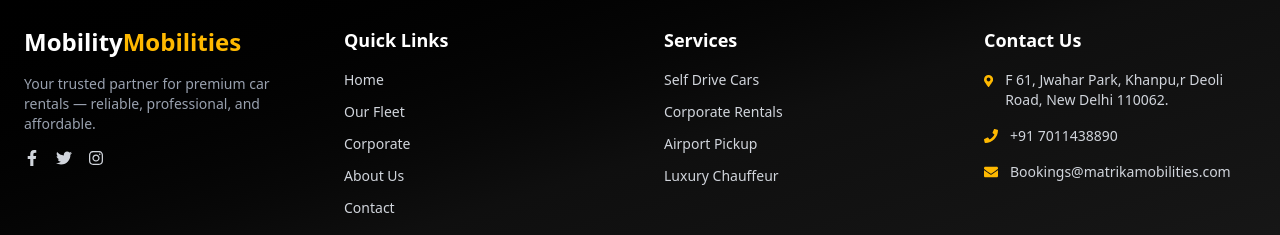
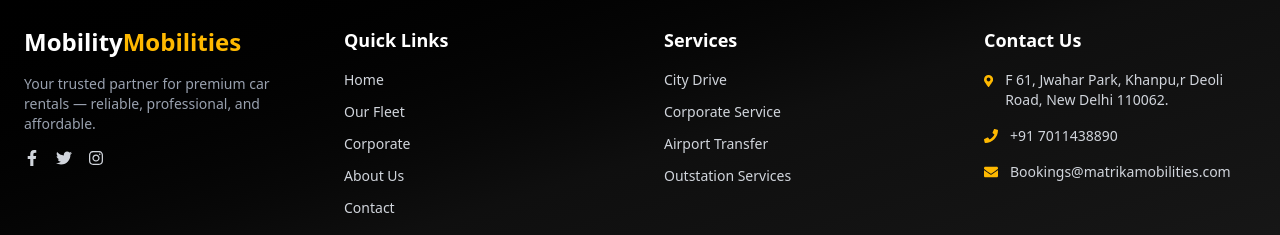
Before and after one commit to brandslightdigital/matrika-mobility, a React (Vite) app in the folder mobility-ssr/: page / in a window 1280 px wide. Shown: the part 4203-4438 px from the top of the page. Built offline with nearby package versions, Linux system fonts and the light colour scheme.

Commit message:
minnor change

```diff
--- a/mobility-ssr/server.js
+++ b/mobility-ssr/server.js
@@ -38,23 +38,22 @@ if (!isProduction) {
 app.use('*all', async (req, res) => {
   try {
     const url = req.originalUrl.replace(base, '')
+    let template
+    let render
 
-    /** @type {string} */
-    let template
-    /** @type {import('./src/entry-server.js').render} */
-    let render
     if (!isProduction) {
-      // Always read fresh template in development
+      // For development: Read template and transform it using Vite
       template = await fs.readFile('./index.html', 'utf-8')
       template = await vite.transformIndexHtml(url, template)
       render = (await vite.ssrLoadModule('/src/entry-server.jsx')).render
     } else {
+      // For production: Read the cached template from dist/client/index.html
       template = templateHtml
       render = (await import('./dist/server/entry-server.js')).render
     }
 
+    // Handle SSR Render logic
     let didError = false
-
     const { pipe, abort } = render(url, {
       onShellError() {
         res.status(500)
@@ -65,16 +64,18 @@ app.use('*all', async (req, res) => {
         res.status(didError ? 500 : 200)
         res.set({ 'Content-Type': 'text/html' })
 
+        // Inject inline CSS into the HTML
+        const criticalCss = isProduction ? '<link rel="stylesheet" href="/dist/client/style.css" />' : '' // For development, the CSS should already be loaded
+        const [htmlStart, htmlEnd] = template.split(`<!--app-html-->`)
+
+        res.write(htmlStart.replace('<head>', `<head>${criticalCss}`)) // Inject critical CSS here
+
         const transformStream = new Transform({
           transform(chunk, encoding, callback) {
             res.write(chunk, encoding)
             callback()
           },
         })
-
-        const [htmlStart, htmlEnd] = template.split(`<!--app-html-->`)
-
-        res.write(htmlStart)
 
         transformStream.on('finish', () => {
           res.end(htmlEnd)
--- a/mobility-ssr/src/components/footer.jsx
+++ b/mobility-ssr/src/components/footer.jsx
@@ -35,10 +35,10 @@ const Footer = () => {
         <div>
           <h3 className="text-lg font-bold text-white mb-4">Services</h3>
           <ul className="space-y-3 text-sm">
-            <li><Link href="/our-fleet" className="hover:text-amber-400">Self Drive Cars</Link></li>
-            <li><Link to="/corporate" className="hover:text-amber-400">Corporate Rentals</Link></li>
-            <li><Link href="/airport-transfer" className="hover:text-amber-400">Airport Pickup</Link></li>
-            <li><Link href="/out-station" className="hover:text-amber-400">Luxury Chauffeur</Link></li>
+            <li><Link to="/our-fleet" className="hover:text-amber-400">City Drive</Link></li>
+            <li><Link to="/corporate" className="hover:text-amber-400">Corporate Service</Link></li>
+            <li><Link to="/airport-transfer" className="hover:text-amber-400"> Airport Transfer</Link></li>
+            <li><Link to="/out-station" className="hover:text-amber-400">Outstation Services</Link></li>
           </ul>
         </div>
 
```
